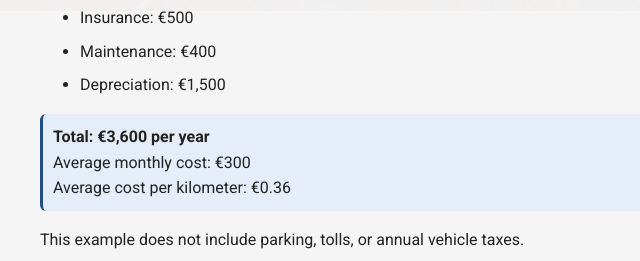
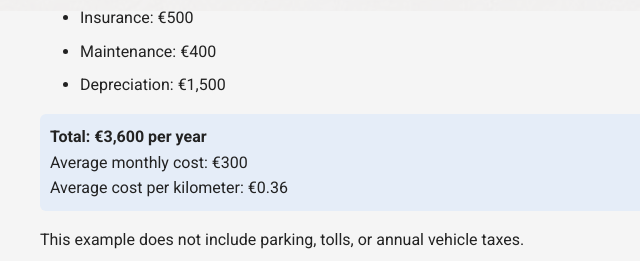
Before and after one commit to Nikolai-Chislari/car-tco-project-main, a plain HTML site: page index.html in a window 1280 px wide. Shown: the part 789-1050 px from the top of the page, 0-640 px from the left. Drawn offline with Linux system fonts and the light colour scheme.

Commit message:
Update style.css

```diff
--- a/style.css
+++ b/style.css
@@ -58,7 +58,6 @@ h2{
 
 .total{
   background-color: #e5edf8;
-  border-left: 3px solid #1d4e89;
   padding: 10px;
   border-radius: 6px;
 }
```
